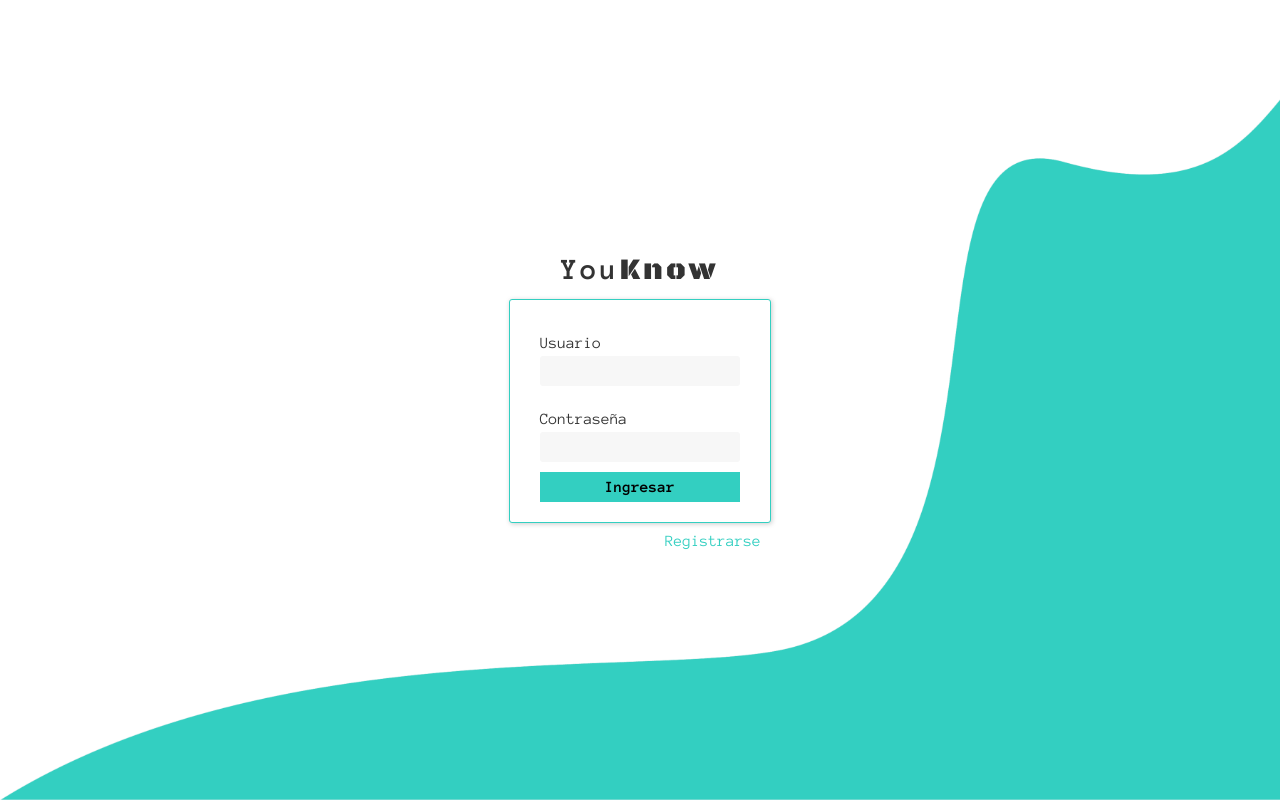
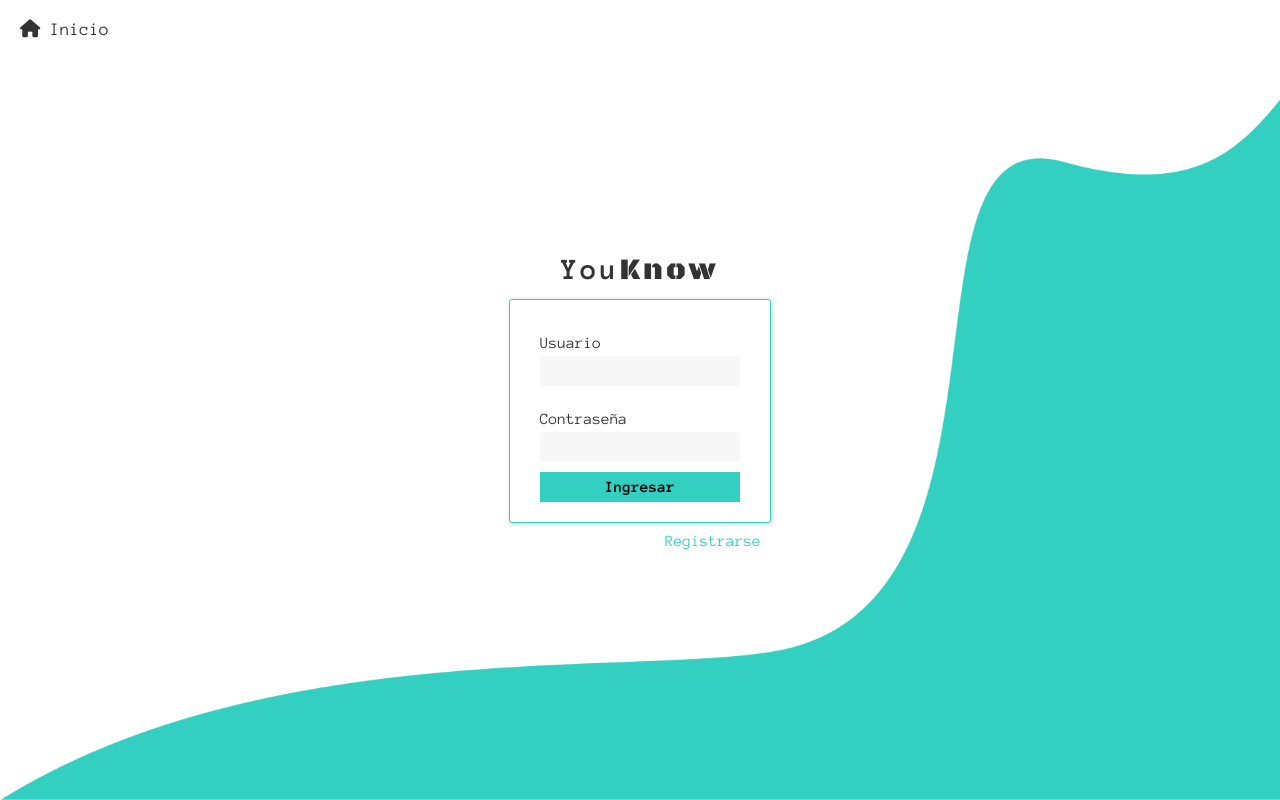
Before and after one commit to JoaSebas/YouKnow, a Vue app in the folder youknow/: page /Login in a window 1280 px wide. Built offline with nearby package versions, Linux system fonts and the light colour scheme; no server answers.

Commit message:
Boton en vista login para regresar a inicio

```diff
--- a/youknow/src/views/Login.vue
+++ b/youknow/src/views/Login.vue
@@ -1,5 +1,8 @@
 <template>
     <div class="body-login">
+        <div class="home-header">
+            <router-link to='/' exact><i class="fas fa-home"></i> Inicio</router-link>
+        </div>
         <div class="container-login">
             <h1 class="logo">You<span class="know" >Know</span></h1>
             <div class="form-login">
@@ -122,4 +125,14 @@ export default {
         text-align: right;
     }
 
+    .home-header{
+        position: absolute;
+        left: 20px;
+        top: 20px;
+    }
+
+    .home-header a{
+        font-size: 18px;
+    }
+
 </style>
```
